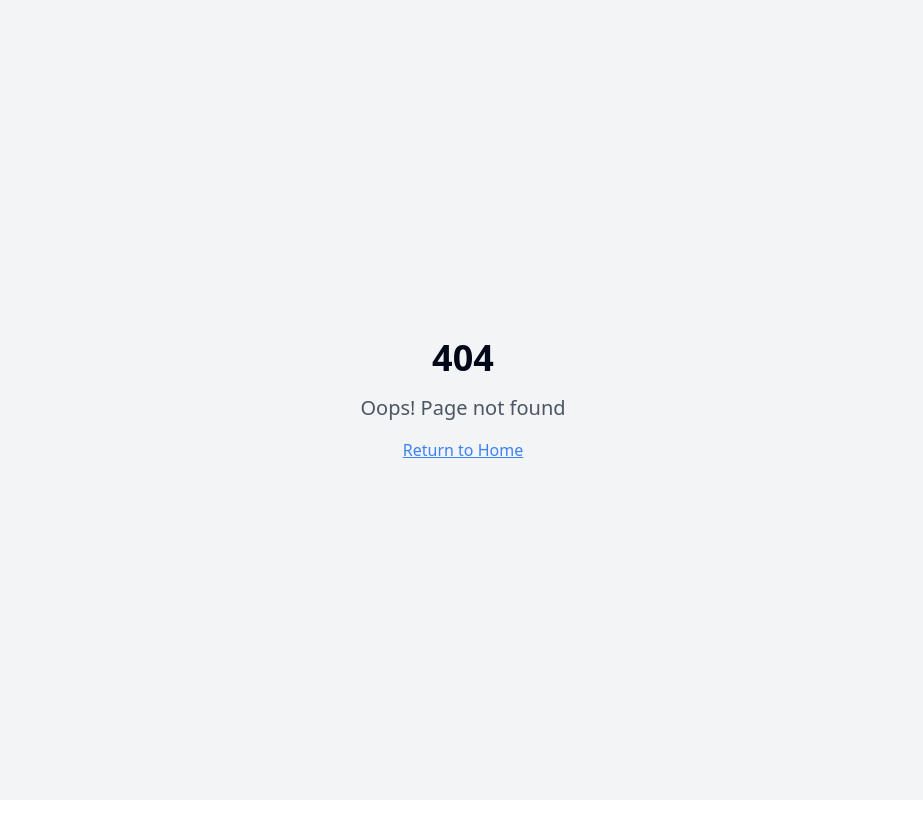
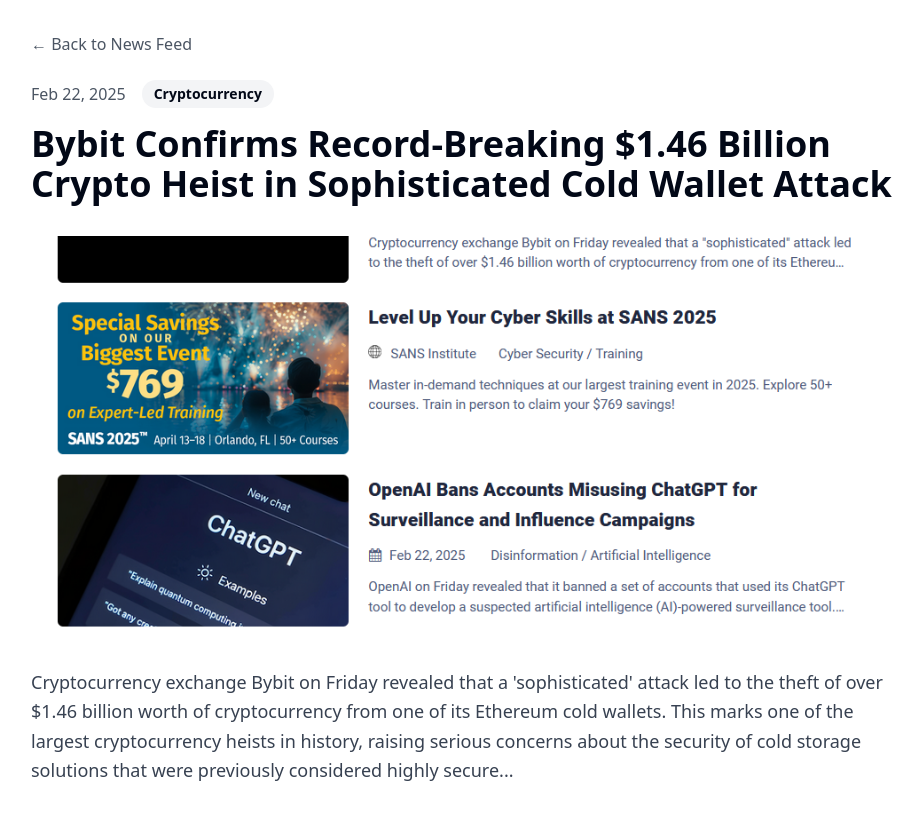
Before and after one commit to bartoszwatrobinski/scrollable-news-sphere, a React (Vite) app: page /article/1 in a window 1280 px wide. Before the commit this address had no page. Shown: the whole page, without its empty margins (177-1100 px from the left). Built offline with nearby package versions, Linux system fonts and the light colour scheme.

Commit message:
Add news feed page
This commit adds a news feed page with a scrollable menu in the middle, and a simple backend for creating full article pages.

```diff
--- a/src/App.tsx
+++ b/src/App.tsx
@@ -1,3 +1,4 @@
+
 import { Toaster } from "@/components/ui/toaster";
 import { Toaster as Sonner } from "@/components/ui/sonner";
 import { TooltipProvider } from "@/components/ui/tooltip";
@@ -5,6 +6,7 @@ import { QueryClient, QueryClientProvider } from "@tanstack/react-query";
 import { BrowserRouter, Routes, Route } from "react-router-dom";
 import Index from "./pages/Index";
 import NotFound from "./pages/NotFound";
+import { ArticlePage } from "./components/ArticlePage";
 
 const queryClient = new QueryClient();
 
@@ -16,7 +18,7 @@ const App = () => (
       <BrowserRouter>
         <Routes>
           <Route path="/" element={<Index />} />
-          {/* ADD ALL CUSTOM ROUTES ABOVE THE CATCH-ALL "*" ROUTE */}
+          <Route path="/article/:id" element={<ArticlePage />} />
           <Route path="*" element={<NotFound />} />
         </Routes>
       </BrowserRouter>
--- /dev/null
+++ b/src/components/ArticlePage.tsx
@@ -0,0 +1,54 @@
+
+import { useParams } from "react-router-dom";
+import { newsData } from "../data/news";
+import { Link } from "react-router-dom";
+
+export const ArticlePage = () => {
+  const { id } = useParams();
+  const article = newsData.find((item) => item.id === id);
+
+  if (!article) {
+    return (
+      <div className="min-h-screen flex items-center justify-center">
+        <div className="text-center">
+          <h1 className="text-2xl font-semibold mb-4">Article not found</h1>
+          <Link to="/" className="text-blue-500 hover:underline">
+            Return to News Feed
+          </Link>
+        </div>
+      </div>
+    );
+  }
+
+  return (
+    <div className="max-w-4xl mx-auto px-4 py-8 animate-fade-in">
+      <Link
+        to="/"
+        className="inline-flex items-center text-gray-600 hover:text-gray-900 mb-6 transition-colors"
+      >
+        ← Back to News Feed
+      </Link>
+      <article>
+        <header className="mb-8">
+          <div className="flex items-center gap-4 mb-4">
+            <time className="text-gray-600">{article.date}</time>
+            <span className="px-3 py-1 text-sm font-semibold bg-gray-100 rounded-full">
+              {article.category}
+            </span>
+          </div>
+          <h1 className="text-4xl font-bold mb-6">{article.title}</h1>
+        </header>
+        <img
+          src={article.image}
+          alt={article.title}
+          className="w-full h-[400px] object-cover rounded-lg mb-8"
+        />
+        <div className="prose max-w-none">
+          <p className="text-lg leading-relaxed text-gray-700">
+            {article.content}
+          </p>
+        </div>
+      </article>
+    </div>
+  );
+};
--- /dev/null
+++ b/src/components/NewsCard.tsx
@@ -0,0 +1,42 @@
+
+import { Link } from "react-router-dom";
+
+interface NewsCardProps {
+  id: string;
+  title: string;
+  date: string;
+  category: string;
+  image: string;
+  excerpt: string;
+}
+
+export const NewsCard = ({ id, title, date, category, image, excerpt }: NewsCardProps) => {
+  return (
+    <Link to={`/article/${id}`} className="block">
+      <article className="group bg-white rounded-lg shadow-sm hover:shadow-md transition-shadow duration-300 overflow-hidden mb-6 animate-fade-in">
+        <div className="flex flex-col md:flex-row">
+          <div className="md:w-1/3 h-48 md:h-auto relative">
+            <img
+              src={image}
+              alt={title}
+              className="w-full h-full object-cover transition-transform duration-300 group-hover:scale-105"
+              loading="lazy"
+            />
+          </div>
+          <div className="md:w-2/3 p-6">
+            <div className="flex items-center gap-4 mb-3">
+              <span className="text-sm text-gray-600">{date}</span>
+              <span className="px-3 py-1 text-xs font-semibold bg-gray-100 rounded-full">
+                {category}
+              </span>
+            </div>
+            <h2 className="text-xl font-semibold mb-3 group-hover:text-gray-700 transition-colors">
+              {title}
+            </h2>
+            <p className="text-gray-600 line-clamp-2">{excerpt}</p>
+          </div>
+        </div>
+      </article>
+    </Link>
+  );
+};
--- /dev/null
+++ b/src/data/news.ts
@@ -0,0 +1,21 @@
+
+export const newsData = [
+  {
+    id: "1",
+    title: "Bybit Confirms Record-Breaking $1.46 Billion Crypto Heist in Sophisticated Cold Wallet Attack",
+    date: "Feb 22, 2025",
+    category: "Cryptocurrency",
+    image: "/lovable-uploads/53e1c38b-e7b8-409b-81bd-838c9c5e7e44.png",
+    excerpt: "Cryptocurrency exchange Bybit on Friday revealed that a 'sophisticated' attack led to the theft of over $1.46 billion worth of cryptocurrency from one of its Ethereum cold wallets.",
+    content: "Cryptocurrency exchange Bybit on Friday revealed that a 'sophisticated' attack led to the theft of over $1.46 billion worth of cryptocurrency from one of its Ethereum cold wallets. This marks one of the largest cryptocurrency heists in history, raising serious concerns about the security of cold storage solutions that were previously considered highly secure..."
+  },
+  {
+    id: "2",
+    title: "Level Up Your Cyber Skills at SANS 2025",
+    date: "Feb 22, 2025",
+    category: "Training",
+    image: "/public/placeholder.svg",
+    excerpt: "Master in-demand techniques at our largest training event in 2025. Explore 50+ courses. Train in person to claim your $769 savings!",
+    content: "SANS Institute announces its largest cybersecurity training event of 2025, offering over 50 courses for security professionals. The event will take place in Orlando, FL, featuring expert-led training sessions covering various aspects of cybersecurity..."
+  }
+];
--- a/src/pages/Index.tsx
+++ b/src/pages/Index.tsx
@@ -1,12 +1,23 @@
-// Update this page (the content is just a fallback if you fail to update the page)
+
+import { NewsCard } from "../components/NewsCard";
+import { newsData } from "../data/news";
 
 const Index = () => {
   return (
-    <div className="min-h-screen flex items-center justify-center bg-gray-100">
-      <div className="text-center">
-        <h1 className="text-4xl font-bold mb-4">Welcome to Your Blank App</h1>
-        <p className="text-xl text-gray-600">Start building your amazing project here!</p>
-      </div>
+    <div className="min-h-screen bg-gray-50">
+      <main className="container mx-auto px-4 py-12">
+        <header className="text-center mb-12 animate-fade-in">
+          <h1 className="text-4xl font-bold mb-4">Latest Tech News</h1>
+          <p className="text-gray-600">Stay updated with the latest in technology and cybersecurity</p>
+        </header>
+        <div className="max-w-4xl mx-auto">
+          {newsData.map((article) => (
+            <div key={article.id} className="animate-slide-up">
+              <NewsCard {...article} />
+            </div>
+          ))}
+        </div>
+      </main>
     </div>
   );
 };
--- a/tailwind.config.ts
+++ b/tailwind.config.ts
@@ -1,3 +1,4 @@
+
 import type { Config } from "tailwindcss";
 
 export default {
@@ -12,85 +13,62 @@ export default {
   theme: {
     container: {
       center: true,
-			padding: '2rem',
+      padding: "2rem",
       screens: {
-				'2xl': '1400px'
-			}
+        "2xl": "1400px",
+      },
     },
     extend: {
       colors: {
-				border: 'hsl(var(--border))',
-				input: 'hsl(var(--input))',
-				ring: 'hsl(var(--ring))',
-				background: 'hsl(var(--background))',
-				foreground: 'hsl(var(--foreground))',
+        border: "hsl(var(--border))",
+        input: "hsl(var(--input))",
+        ring: "hsl(var(--ring))",
+        background: "hsl(var(--background))",
+        foreground: "hsl(var(--foreground))",
         primary: {
-					DEFAULT: 'hsl(var(--primary))',
-					foreground: 'hsl(var(--primary-foreground))'
+          DEFAULT: "hsl(var(--primary))",
+          foreground: "hsl(var(--primary-foreground))",
         },
         secondary: {
-					DEFAULT: 'hsl(var(--secondary))',
-					foreground: 'hsl(var(--secondary-foreground))'
+          DEFAULT: "hsl(var(--secondary))",
+          foreground: "hsl(var(--secondary-foreground))",
         },
         destructive: {
-					DEFAULT: 'hsl(var(--destructive))',
-					foreground: 'hsl(var(--destructive-foreground))'
+          DEFAULT: "hsl(var(--destructive))",
+          foreground: "hsl(var(--destructive-foreground))",
         },
         muted: {
-					DEFAULT: 'hsl(var(--muted))',
-					foreground: 'hsl(var(--muted-foreground))'
+          DEFAULT: "hsl(var(--muted))",
+          foreground: "hsl(var(--muted-foreground))",
         },
         accent: {
-					DEFAULT: 'hsl(var(--accent))',
-					foreground: 'hsl(var(--accent-foreground))'
+          DEFAULT: "hsl(var(--accent))",
+          foreground: "hsl(var(--accent-foreground))",
         },
         popover: {
-					DEFAULT: 'hsl(var(--popover))',
-					foreground: 'hsl(var(--popover-foreground))'
+          DEFAULT: "hsl(var(--popover))",
+          foreground: "hsl(var(--popover-foreground))",
         },
         card: {
-					DEFAULT: 'hsl(var(--card))',
-					foreground: 'hsl(var(--card-foreground))'
+          DEFAULT: "hsl(var(--card))",
+          foreground: "hsl(var(--card-foreground))",
         },
-				sidebar: {
-					DEFAULT: 'hsl(var(--sidebar-background))',
-					foreground: 'hsl(var(--sidebar-foreground))',
-					primary: 'hsl(var(--sidebar-primary))',
-					'primary-foreground': 'hsl(var(--sidebar-primary-foreground))',
-					accent: 'hsl(var(--sidebar-accent))',
-					'accent-foreground': 'hsl(var(--sidebar-accent-foreground))',
-					border: 'hsl(var(--sidebar-border))',
-					ring: 'hsl(var(--sidebar-ring))'
-				}
       },
-			borderRadius: {
-				lg: 'var(--radius)',
-				md: 'calc(var(--radius) - 2px)',
-				sm: 'calc(var(--radius) - 4px)'
+      animation: {
+        "fade-in": "fadeIn 0.5s ease-in-out",
+        "slide-up": "slideUp 0.5s ease-out",
       },
       keyframes: {
-				'accordion-down': {
-					from: {
-						height: '0'
+        fadeIn: {
+          "0%": { opacity: "0" },
+          "100%": { opacity: "1" },
         },
-					to: {
-						height: 'var(--radix-accordion-content-height)'
-					}
+        slideUp: {
+          "0%": { transform: "translateY(20px)", opacity: "0" },
+          "100%": { transform: "translateY(0)", opacity: "1" },
         },
-				'accordion-up': {
-					from: {
-						height: 'var(--radix-accordion-content-height)'
       },
-					to: {
-						height: '0'
-					}
-				}
     },
-			animation: {
-				'accordion-down': 'accordion-down 0.2s ease-out',
-				'accordion-up': 'accordion-up 0.2s ease-out'
-			}
-		}
   },
   plugins: [require("tailwindcss-animate")],
 } satisfies Config;
```
Also changed, not shown: public/lovable-uploads/53e1c38b-e7b8-409b-81bd-838c9c5e7e44.png (added). Lines whose indentation alone changed are shown as unchanged.
